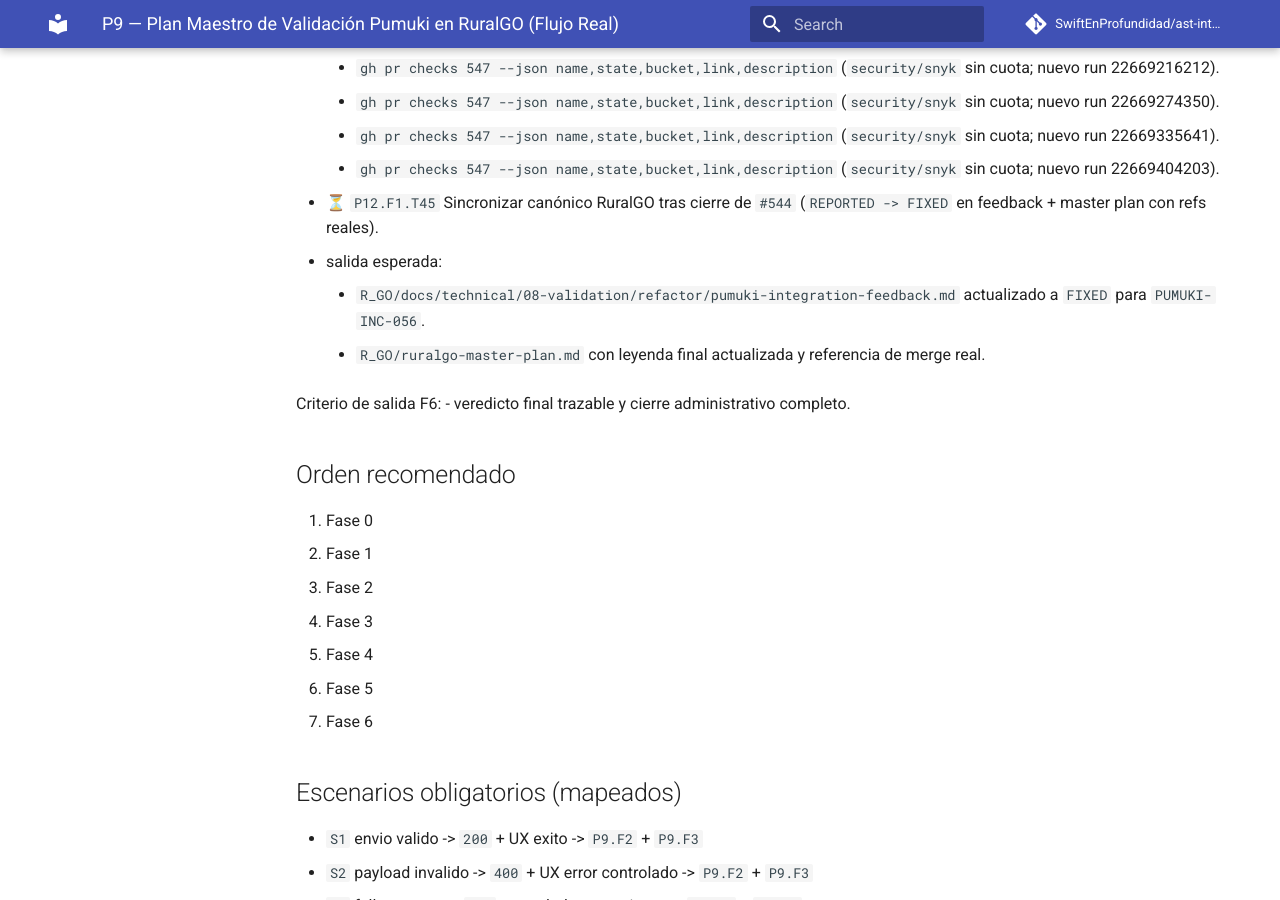
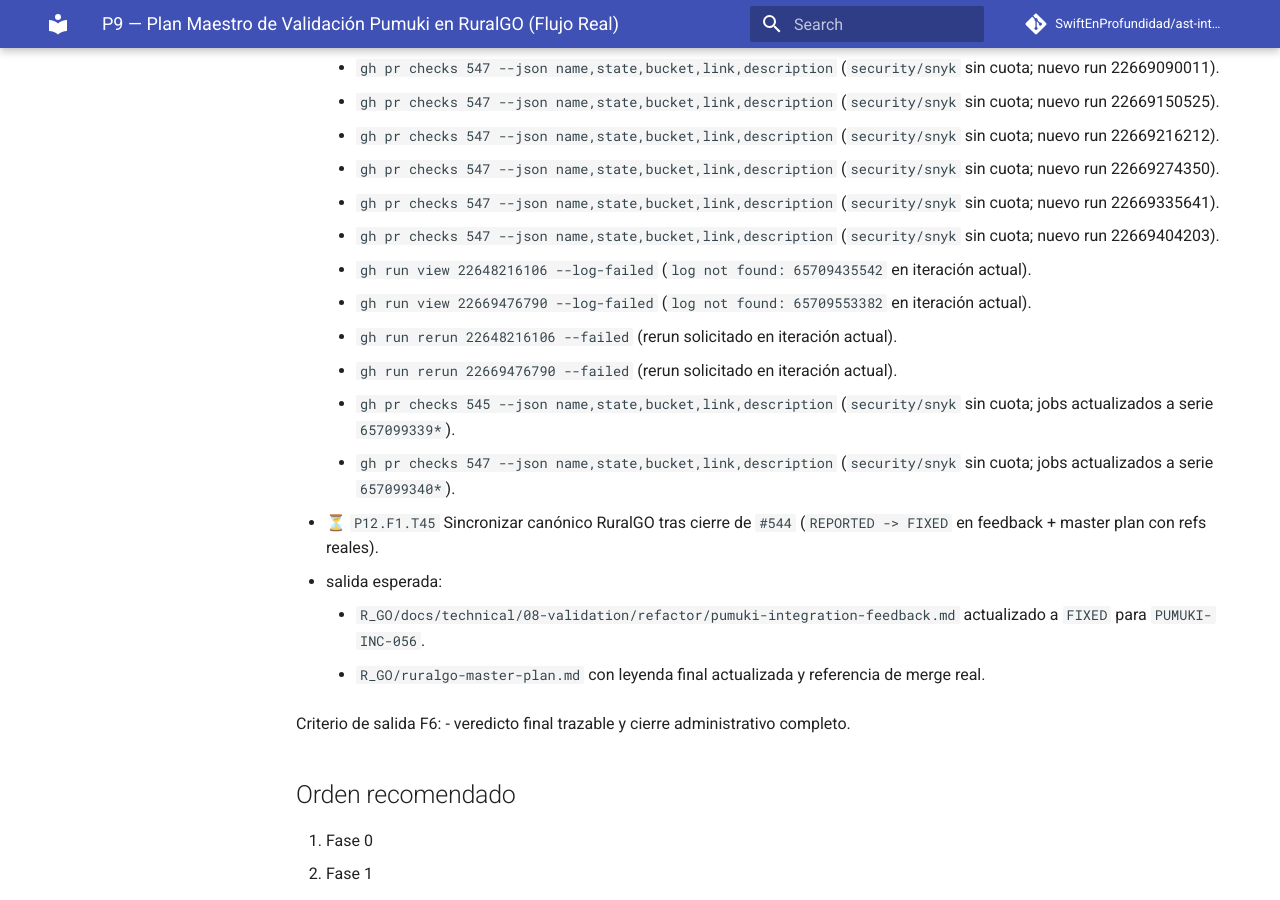
Before and after one commit to SwiftEnProfundidad/ast-intelligence-hooks, an MkDocs documentation site: the page built from docs/seguimiento-completo-validacion-ruralgo-03-03-2026.md, in a window 1280 px wide and 900 px high, scrolled down 56329 px. Built offline with MkDocs 1.6.1 and Material for MkDocs 9.7.7, drawn with Linux system fonts in a browser that asks for light colours; comment, search, counter and statistics services are not loaded; some of the changed text lies outside the part shown.

Commit message:
docs(validation): append heartbeat evidence for p12.f1.t47

```diff
--- a/docs/seguimiento-completo-validacion-ruralgo-03-03-2026.md
+++ b/docs/seguimiento-completo-validacion-ruralgo-03-03-2026.md
@@ -1400,6 +1400,8 @@ Criterio de salida F5:
       - `https://github.com/SwiftEnProfundidad/ast-intelligence-hooks/issues/546#issuecomment-3997241709`
       - `https://github.com/SwiftEnProfundidad/ast-intelligence-hooks/issues/546#issuecomment-3997251884`
       - `https://github.com/SwiftEnProfundidad/ast-intelligence-hooks/issues/546#issuecomment-3997262697`
+      - `https://github.com/SwiftEnProfundidad/ast-intelligence-hooks/issues/546#issuecomment-3997282872`
+      - `https://github.com/SwiftEnProfundidad/ast-intelligence-hooks/issues/546#issuecomment-3997283830`
     - evidencia de bloqueo vigente:
       - `gh run view 22648407847` (`billing lock` en GitHub Actions).
       - `gh run view 22648597740` (`billing lock` persistente tras rerun/retrigger).
@@ -1578,6 +1580,12 @@ Criterio de salida F5:
       - `gh pr checks 547 --json name,state,bucket,link,description` (`security/snyk` sin cuota; nuevo run 22669274350).
       - `gh pr checks 547 --json name,state,bucket,link,description` (`security/snyk` sin cuota; nuevo run 22669335641).
       - `gh pr checks 547 --json name,state,bucket,link,description` (`security/snyk` sin cuota; nuevo run 22669404203).
+      - `gh run view 22648216106 --log-failed` (`log not found: 65709435542` en iteración actual).
+      - `gh run view 22669476790 --log-failed` (`log not found: 65709553382` en iteración actual).
+      - `gh run rerun 22648216106 --failed` (rerun solicitado en iteración actual).
+      - `gh run rerun 22669476790 --failed` (rerun solicitado en iteración actual).
+      - `gh pr checks 545 --json name,state,bucket,link,description` (`security/snyk` sin cuota; jobs actualizados a serie `657099339*`).
+      - `gh pr checks 547 --json name,state,bucket,link,description` (`security/snyk` sin cuota; jobs actualizados a serie `657099340*`).
 
 - ⏳ `P12.F1.T45` Sincronizar canónico RuralGO tras cierre de `#544` (`REPORTED -> FIXED` en feedback + master plan con refs reales).
   - salida esperada:
```
